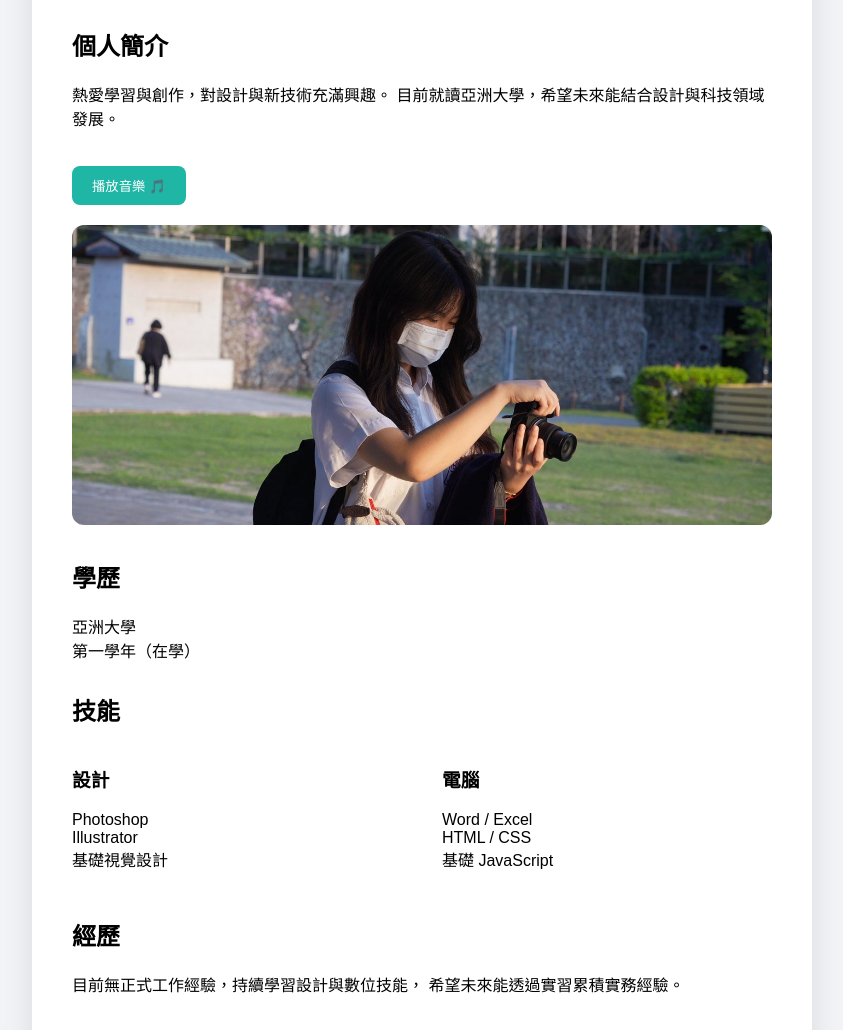
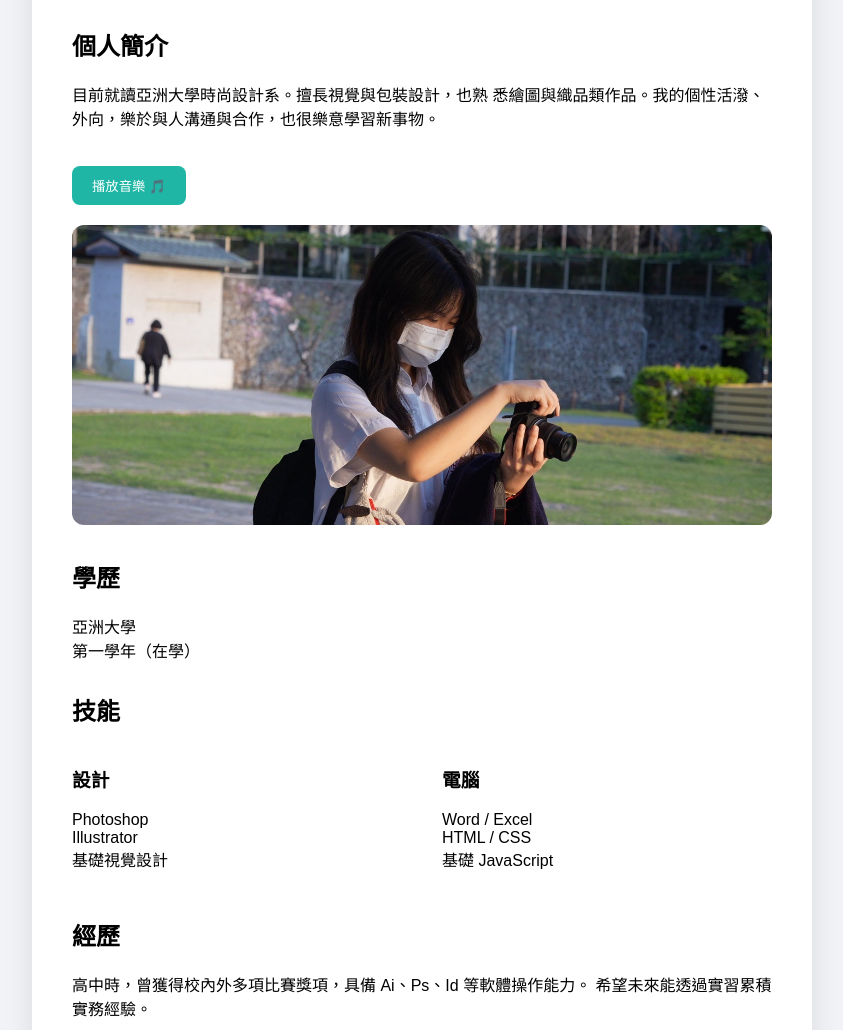
Before and after one commit to what113456/Ting, a plain HTML site: page index.html in a window 1280 px wide. Shown: the part 261-1291 px from the top of the page, without its empty margins (218-1061 px from the left). Drawn offline with Linux system fonts and the light colour scheme.

Commit message:
Update index.html

```diff
--- a/index.html
+++ b/index.html
@@ -113,8 +113,8 @@ cursor:pointer;
 <h2>個人簡介</h2>
 
 <p>
-熱愛學習與創作，對設計與新技術充滿興趣。
-目前就讀亞洲大學，希望未來能結合設計與科技領域發展。
+目前就讀亞洲大學時尚設計系。擅長視覺與包裝設計，也熟
+悉繪圖與織品類作品。我的個性活潑、外向，樂於與人溝通與合作，也很樂意學習新事物。
 </p>
 
 <button onclick="playMusic()" style="margin-top:20px;padding:10px 20px;background:#1fb6a6;color:white;border:none;border-radius:8px;">
@@ -157,7 +157,7 @@ HTML / CSS<br>
 <h2>經歷</h2>
 
 <p>
-目前無正式工作經驗，持續學習設計與數位技能，
+高中時，曾獲得校內外多項比賽獎項，具備 Ai、Ps、Id 等軟體操作能力。
 希望未來能透過實習累積實務經驗。
 </p>
 
```
